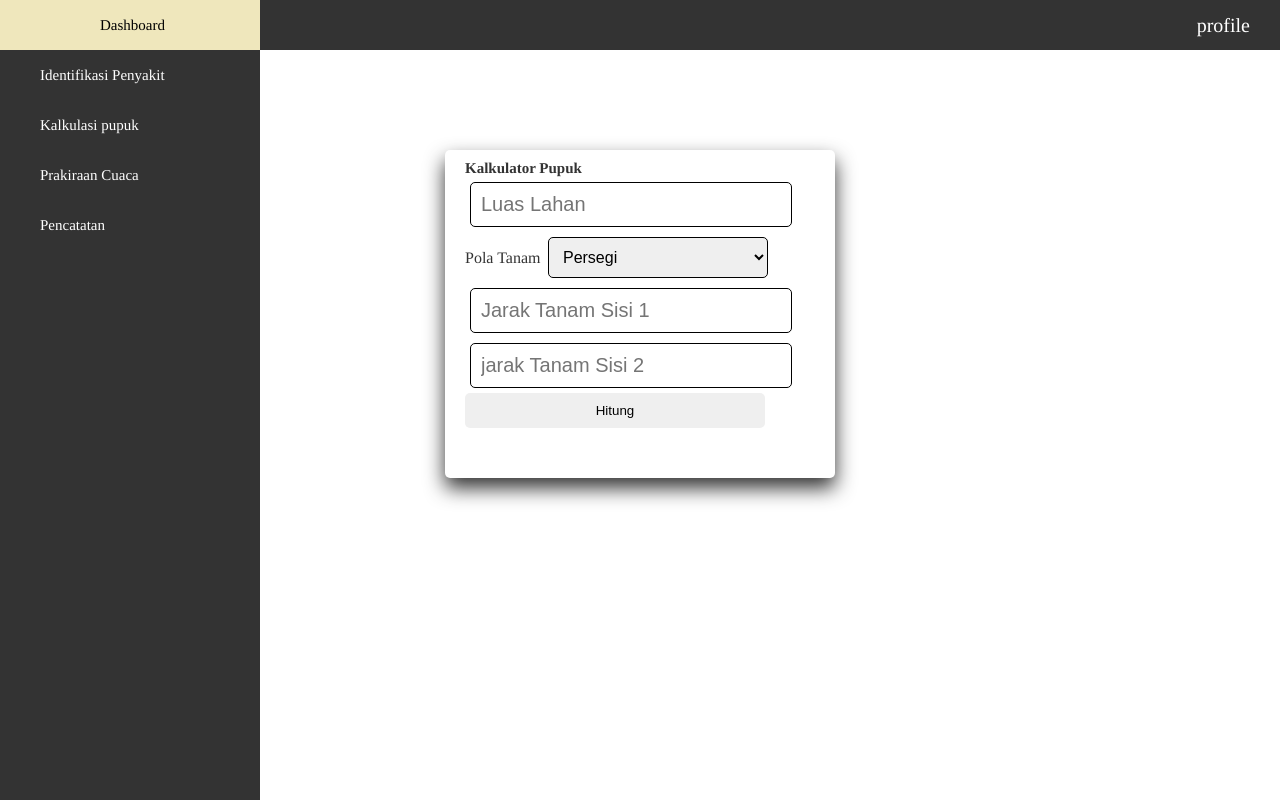
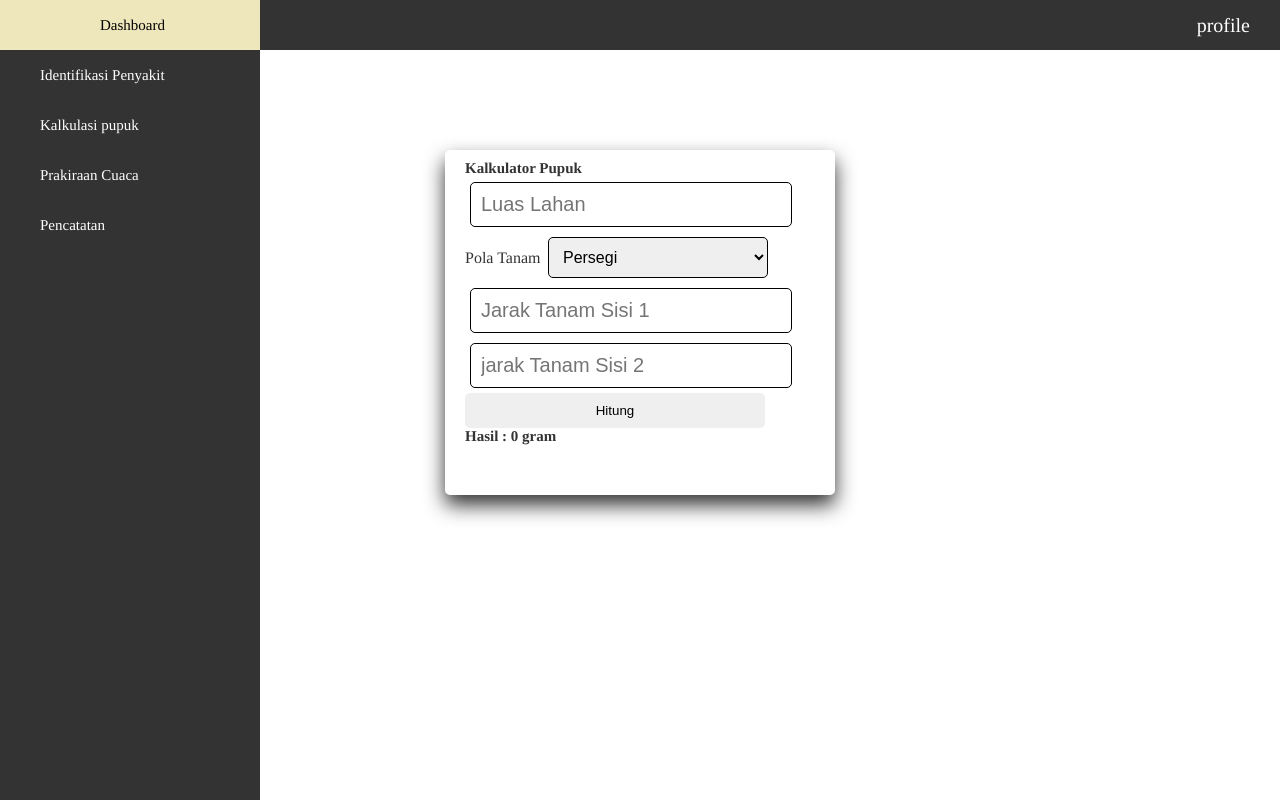
Before and after one commit to itsMallix/ADPL_PPL_TaniTalk, a PHP site: page /pages/petani/kalkulatorPupuk.php in a window 1280 px wide. Run offline with PHP 8.4, Linux system fonts and the light colour scheme.

Commit message:
alhamdulillah kalkulator selesai tinggal memerbagus

```diff
--- a/pages/petani/kalkulatorPupuk.php
+++ b/pages/petani/kalkulatorPupuk.php
@@ -12,14 +12,19 @@
 
         if(isset($_POST['hitung'])){
             if($_POST['jenisPola']=='persegi'){
-
+                $dosis = 0.33;
+                $jumlah_tanaman = ($_POST['luasLahan']/$_POST['jarakTanam_1']) * ($_POST['luasLahan']/$_POST['jarakTanam_2']);
+                // $jumlah_tanaman = ($luas_lahan/$jarak_1) * ($luas_lahan/$jarak_2);
+                $hasil = $jumlah_tanaman * $dosis;
             }
+        }else{
+            $hasil = 0;
         }
     ?>
 <body>
     <div class="content">
         <div class="kalkulator">
-            <form action="" method="GET">
+            <form action="" method="POST">
                 <h2>Kalkulator Pupuk</h2>
                 <input type="text" name="luasLahan" placeholder="Luas Lahan" class="input">
 
@@ -33,6 +38,7 @@
                 <input type="text" name="jarakTanam_2" placeholder="jarak Tanam Sisi 2" class="input">
 
                 <input type="submit" value="Hitung" name="hitung" class="hitung">
+                <h2>Hasil : <?php echo $hasil ?> gram</h2>
             </form>
         </div>
     </div>
```
